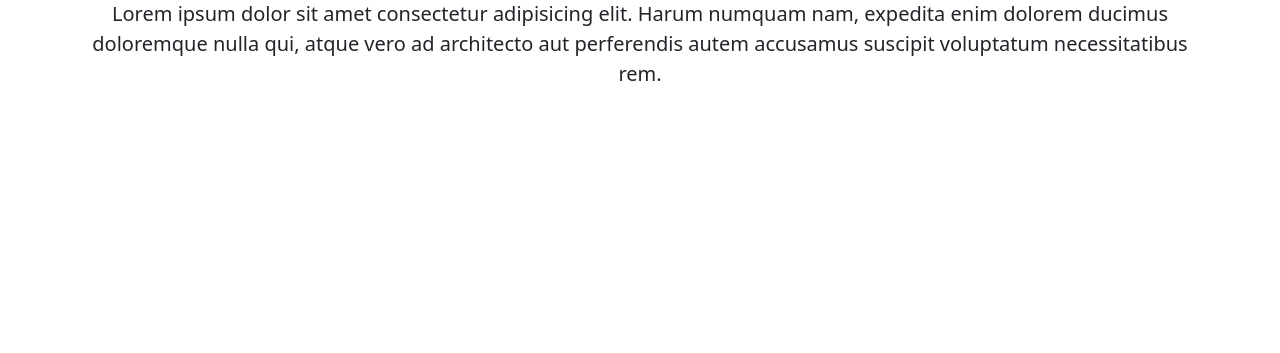
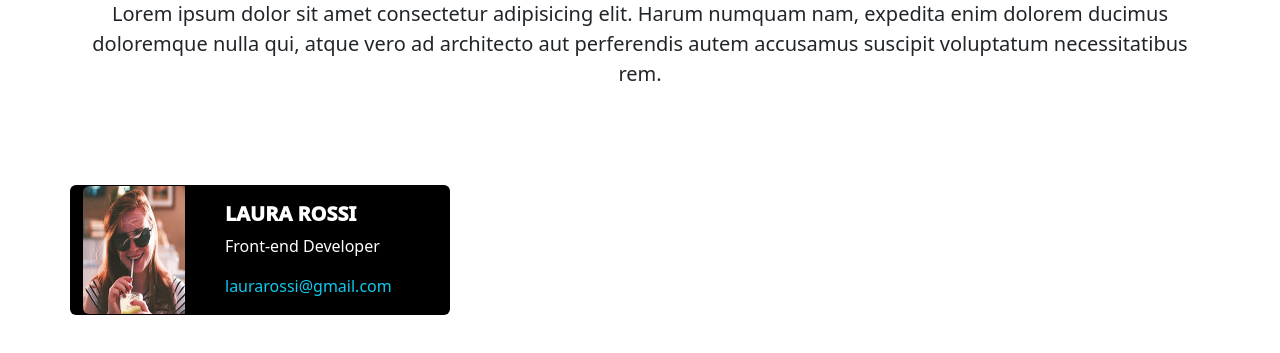
Before and after one commit to Simone-Domenici/js-our-team, a plain HTML site: page index.html in a window 1280 px wide. Shown: the part 121-474 px from the top of the page. Drawn offline with nearby package versions, Linux system fonts and the light colour scheme.

Commit message:
ADD card prorotype

```diff
--- a/index.html
+++ b/index.html
@@ -1,5 +1,6 @@
 <!DOCTYPE html>
 <html lang="en">
+
 <head>
     <meta charset="UTF-8">
     <meta name="viewport" content="width=device-width, initial-scale=1.0">
@@ -7,15 +8,34 @@
     <link href="https://cdn.jsdelivr.net/npm/bootstrap@5.3.0/dist/css/bootstrap.min.css" rel="stylesheet">
     <link rel="stylesheet" href="style.css">
 </head>
+
 <body>
     <div class="container my-5">
         <h1 class="text-center mb-4">Meet our Team</h1>
-    <p class="text-center lead fw-medium">Lorem ipsum dolor sit amet consectetur adipisicing elit. Harum numquam nam, expedita enim dolorem ducimus doloremque nulla qui, atque vero ad architecto aut perferendis autem accusamus suscipit voluptatum necessitatibus rem.</p>
+        <p class="text-center lead fw-medium pb-5 mb-5">Lorem ipsum dolor sit amet consectetur adipisicing elit. Harum
+            numquam nam, expedita enim dolorem ducimus doloremque nulla qui, atque vero ad architecto aut perferendis
+            autem accusamus suscipit voluptatum necessitatibus rem.</p>
 
-    <div id="teamContainer" class="row gy-4"></div>
+        <div id="teamContainer" class="row g-4">
+            <div class="card col-4 bg-black text-white">
+                <div class="row">
+                    <div class="col-md-4 d-flex">
+                        <img src="./img/female1.png" class="img-fluid rounded-start">
+                    </div>
+                    <div class="col-md-8">
+                        <div class="card-body">
+                            <h5 class="card-title team__name">LAURA ROSSI</h5>
+                            <p class="card-text">Front-end Developer </p>
+                            <p class="card-text text-info">laurarossi@gmail.com</p>
+                        </div>
+                    </div>
+                </div>
+            </div>
+        </div>
 
 
     </div>
     <script src="script.js"></script>
 </body>
+
 </html>
--- a/style.css
+++ b/style.css
@@ -2,3 +2,7 @@ h1 {
   color: #E53170;
   font-weight: 1000;
 }
+
+.team__name {
+  font-weight: 1000;
+}
```
Lines whose indentation alone changed are shown as unchanged.
